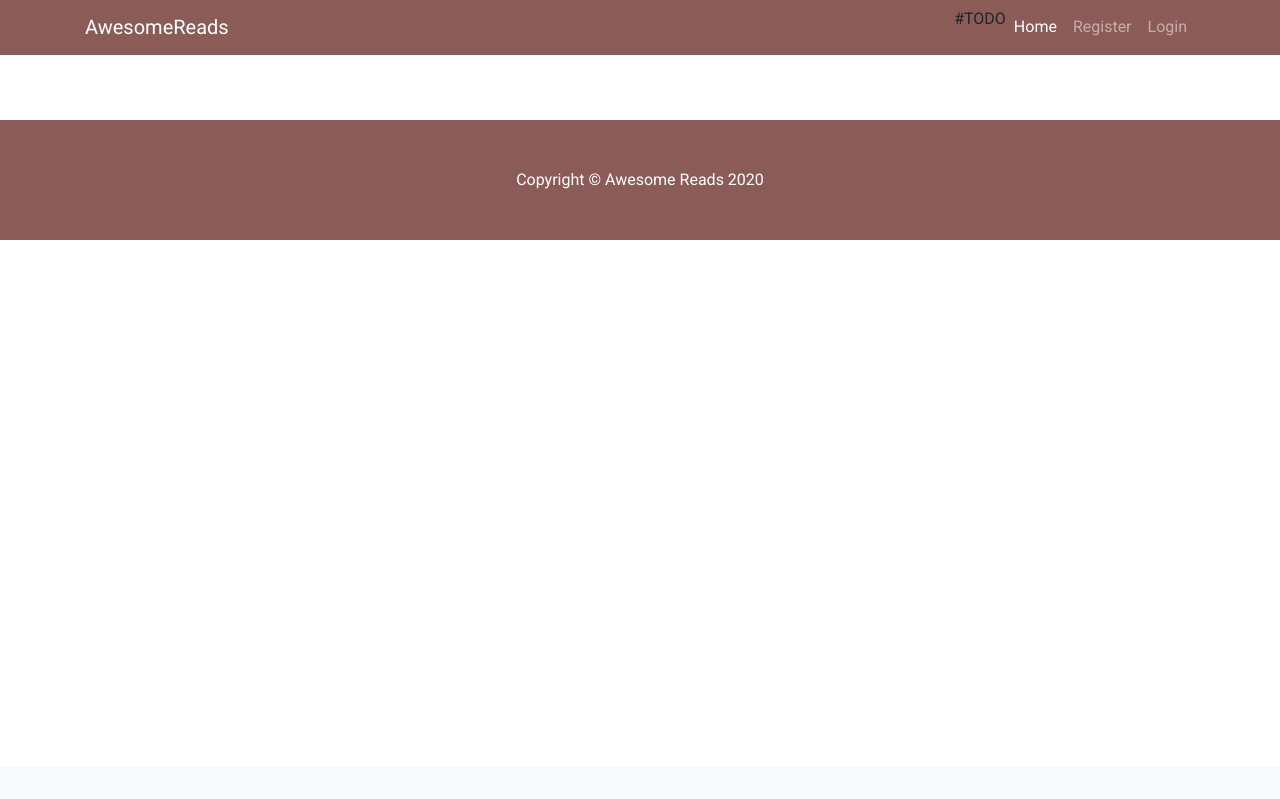
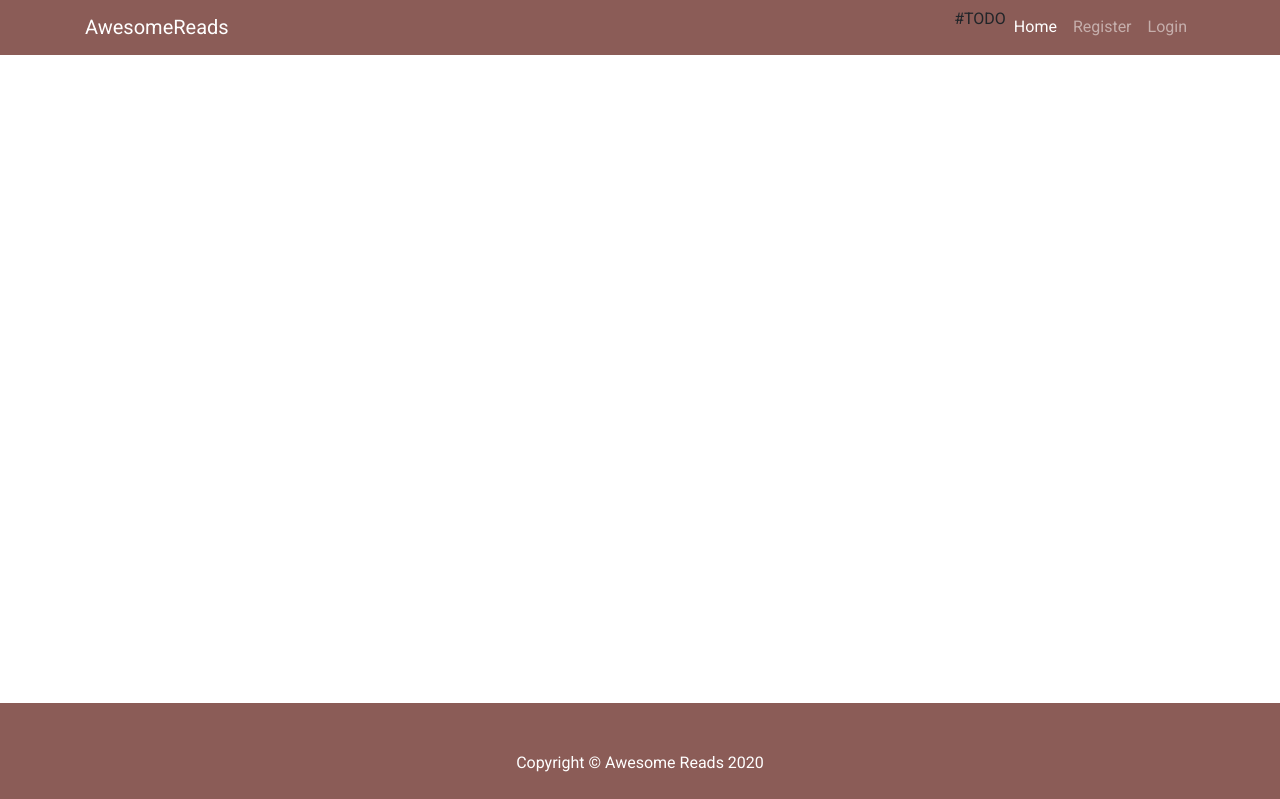
Before and after one commit to rootcanopy/Book-Reviews, a Flask app: page / in a window 1280 px wide. Shown: the part 33-832 px from the top of the page. Before the commit the page ends 273 px from the top, so only its background shows below. Run offline with Flask 2, Linux system fonts and the light colour scheme; some libraries are stand-ins or nearby versions.

Commit message:
adding wrapper to pages so that the footer stays at the bottom when theres smaller small on content in view

```diff
--- a/app.py
+++ b/app.py
@@ -167,7 +167,7 @@ def logout():
     #SIGNS USER OUT AND CLEARS SESSION
     session.clear()
     flash('You have logged out', 'success')
-    return render_template('index', title='Home')
+    return render_template('index.html', title='Home')
 
 # APP RUN
 if __name__ == '__main__':
--- a/static/style.css
+++ b/static/style.css
@@ -54,3 +54,21 @@ div.remove_accnt.add_review {
 .user_name {
     margin-top: 10px;
 }
+
+/* FOOTER */
+
+#footer {
+    position: absolute;
+    bottom: 0;
+    width:100%;
+    height: 2rem
+}
+
+#page-container {
+    position:relative;
+    min-height:100vh;
+}
+
+#content-wrap {
+    padding-bottom: 2.5rem;
+}
--- a/templates/base.html
+++ b/templates/base.html
@@ -32,6 +32,8 @@
     </div>
 {% endif %}
 
+<div id="page-container">
+    <div id="content-wrap">
         <header>
             <nav class="navbar navbar-expand-md navbar-dark bg-dark">
                 <div class="container">
@@ -54,6 +56,7 @@
                             <li class="nav-item">
                                 <a class="nav-link" href="{{ url_for('login') }}">Login</a>
                             </li>
+
                         {% else %}
                             <li class="nav-item">
                                 <a class="nav-link" href="{{ url_for('my_reviews') }}">My Reviews</a>
@@ -70,8 +73,7 @@
                 </div>
             </nav>
         </header>
-
-<!-- FOR ERROR IN ERRORS - FORMS -->
+        <!-- FOR ERROR IN ERRORS - FORMS AND GENERAL -->
         <div class"container">
             <div class="row">
                 <div class="col-lg-6 col-md-6 mt-3 mx-auto">
@@ -87,19 +89,21 @@
                 </div>
             </div>
         </div>
+    </div>
 
     <div class="container mt-5">
-    {% block content %} {% endblock content%}
+        {% block content %} {% endblock content %}
     </div>
 
 
-<footer class="py-5 bg-dark">
+    <footer id="footer" class="py-5 bg-dark">
 
             <div class="container">
                 <p class="m-0 text-center text-white">Copyright &copy; Awesome Reads 2020</p>
             </div>
 
     </footer>
+</div>
 
     <!-- SCRIPTS-->
     <script src="https://code.jquery.com/jquery-3.3.1.slim.min.js "></script>
```
Also changed, not shown: README.md, templates/reviews.html (line endings or trailing spaces). Lines whose indentation alone changed are shown as unchanged.
